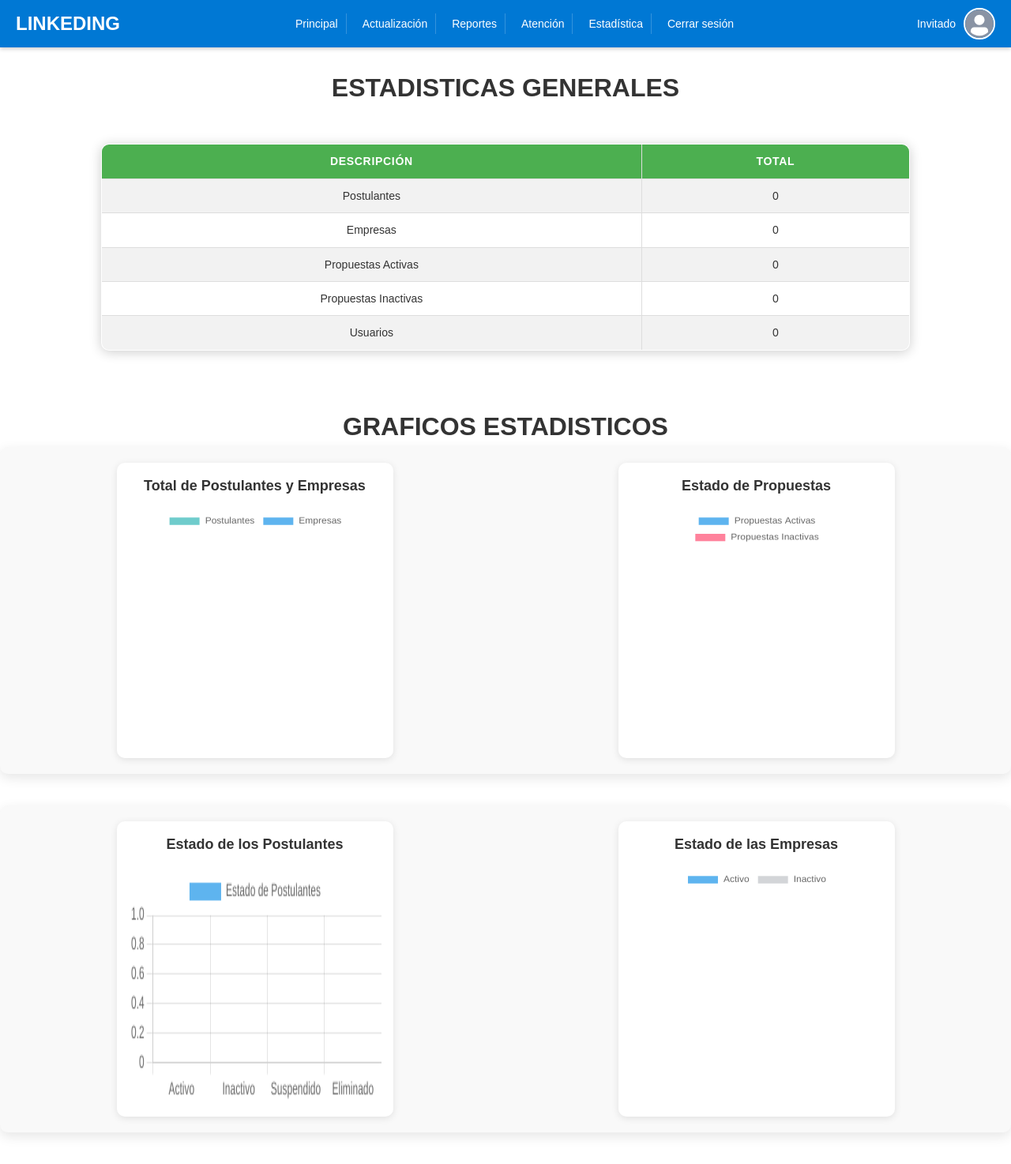
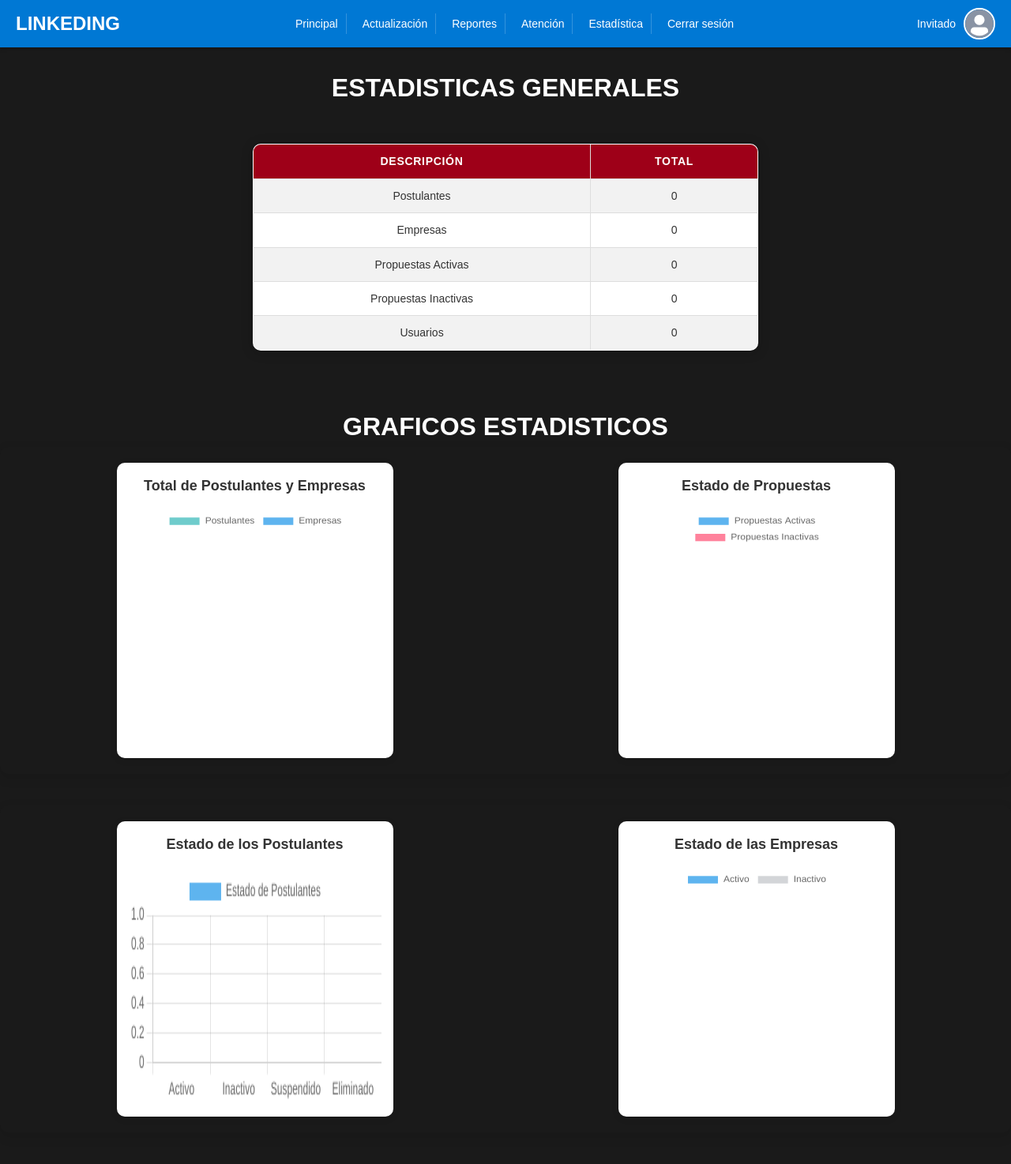
Before and after one commit to dev-tomas/linkeding, a PHP site: page /linkeding/index.php?page=estadistica in a window 1280 px wide. Shown: the whole page at 79% size. Run offline with PHP 8.4, Linux system fonts and the light colour scheme; the visitor is signed in with stand-in values (Sample User, id 1); data that the repository does not hold is empty.

Commit message:
aca solo modifique el css

```diff
--- a/css/estadistica.css
+++ b/css/estadistica.css
@@ -1,3 +1,13 @@
+body {
+    font-family: Arial, sans-serif;
+    background-color: #1a1a1a;
+    display: flex;
+    flex-direction: column;
+    min-height: 100vh;
+}
+h1 {
+    color: white;
+}
 .charts-container {
     display: flex;
     justify-content: space-around;
@@ -5,7 +15,7 @@
     gap: 30px;
     margin-bottom: 40px;
     padding: 20px;
-    background-color: #f9f9f9;
+    background-color: #1a1a1a;
     border-radius: 10px;
     box-shadow: 0 5px 15px rgba(0, 0, 0, 0.1);
 }
@@ -34,7 +44,7 @@ canvas {
 
 table {
     border-collapse: collapse;
-    width: 80%;
+    width: 50%;
     margin: 20px auto;
     background-color: #ffffff;
     box-shadow: 0 2px 15px rgba(0, 0, 0, 0.2);
@@ -55,7 +65,7 @@ th, td {
 }
 
 th {
-    background-color: #4CAF50;
+    background-color: #9e0018;
     color: white;
     text-transform: uppercase;
     letter-spacing: 0.05em;
```
Also changed, not shown: css/editar_usuario.css (+4 -4 lines).
